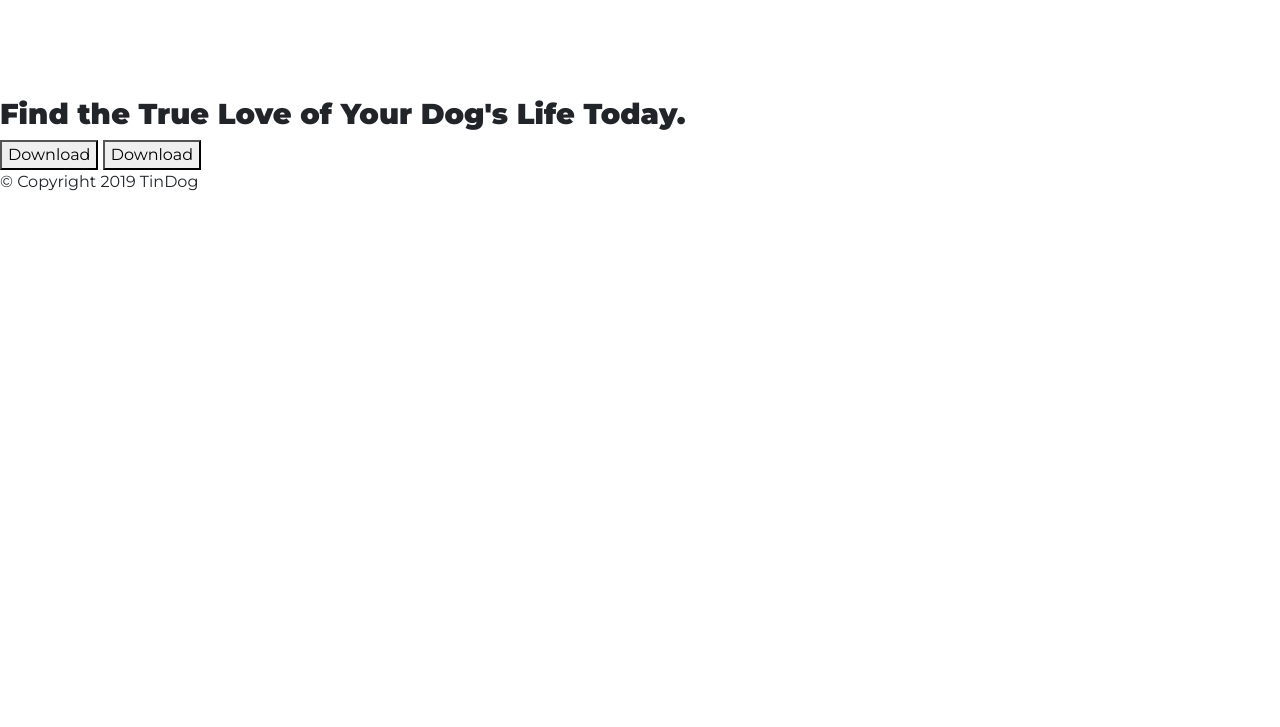
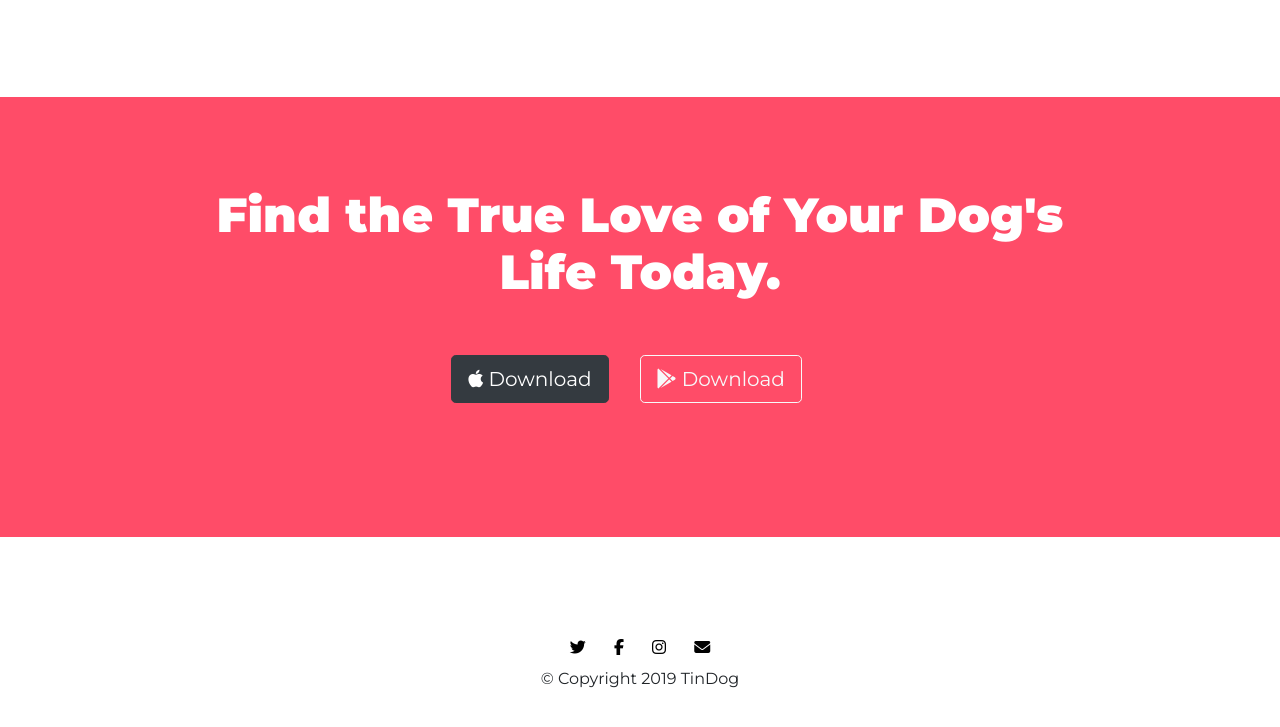
Before and after one commit to moinkhanif/TinDog-Start, a plain HTML site: page index.html in a window 1280 px wide. Shown: the part 2444-3171 px from the top of the page. Before the commit the page ends 2654 px from the top, so only its background shows below. Drawn offline with nearby package versions, Linux system fonts and the light colour scheme.

Commit message:
styled cta and footer section

```diff
--- a/css/styles.css
+++ b/css/styles.css
@@ -125,6 +125,28 @@ h2{
     padding: 3% 2%;
 
 }
+
+/* CTA Section */
+#cta {
+    padding: 7% 15%;
+    text-align: center;
+    background: #ff4c68;
+    color: white;
+
+}
+#cta h3 {
+    font-size: 3rem;
+}
+ /* Footer */
+
+ footer {
+     text-align: center;
+     padding: 7% 15%;
+ }
+ footer i {
+     padding: 12px;
+     color: black;
+ }
 /* Media Queries */
 @media (max-width:993px) {
     .title-image {
@@ -133,5 +155,6 @@ h2{
     }
     #title {
         text-align: center;
+
     }
 }
--- a/index.html
+++ b/index.html
@@ -196,8 +196,8 @@
   <section id="cta">
 
     <h3>Find the True Love of Your Dog's Life Today.</h3>
-    <button type="button">Download</button>
-    <button type="button">Download</button>
+    <button type="button" class="btn btn-dark btn-lg download-button"><i class="fab fa-apple"></i> Download</button>
+    <button type="button" class="btn btn-outline-light btn-lg download-button" ><i class="fab fa-google-play"></i> Download</button>
 
   </section>
 
@@ -205,7 +205,10 @@
   <!-- Footer -->
 
   <footer id="footer">
-
+      <a href="#"><i class="fab fa-twitter"></i></a>
+      <a href="#"><i class="fab fa-facebook-f"></i></a>
+     <a href="#"><i class="fab fa-instagram"></i></a>
+      <a href="#"><i class="fas fa-envelope"></i></a>
     <p>© Copyright 2019 TinDog</p>
 
   </footer>
```
